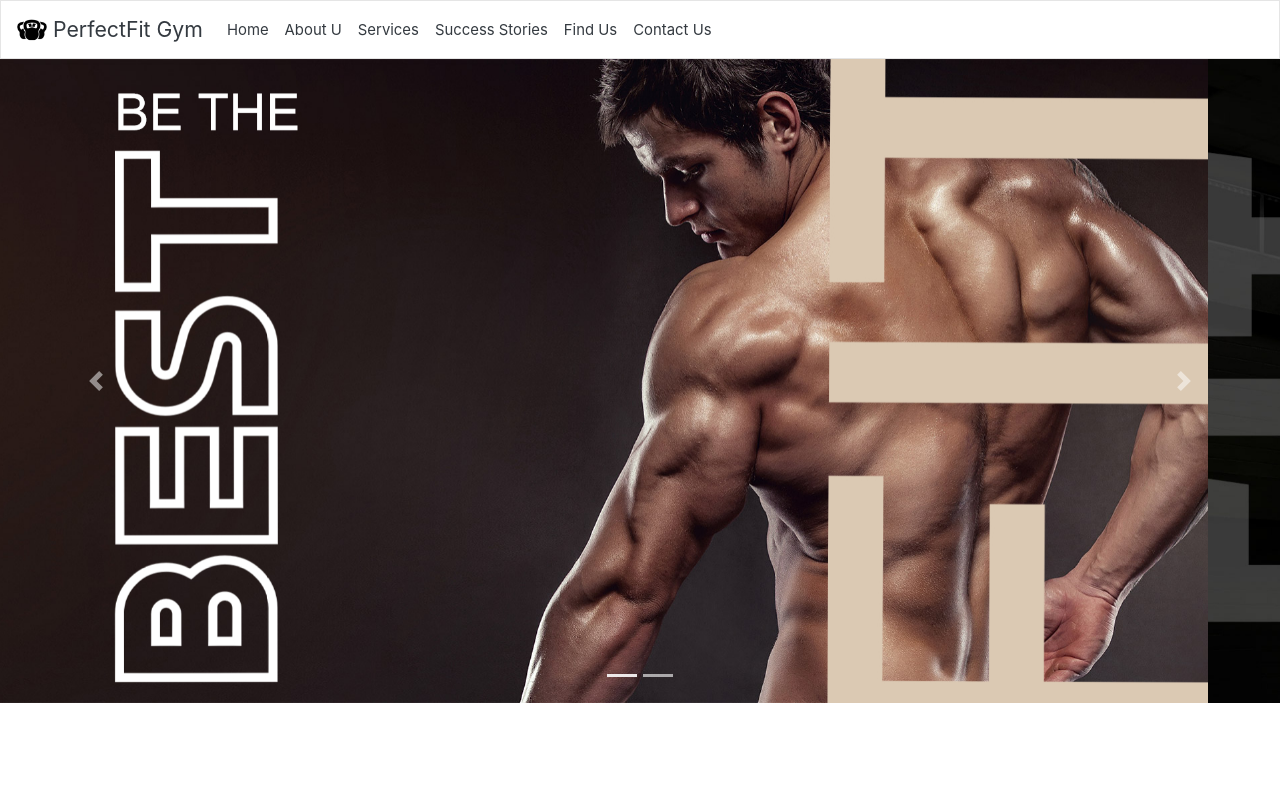
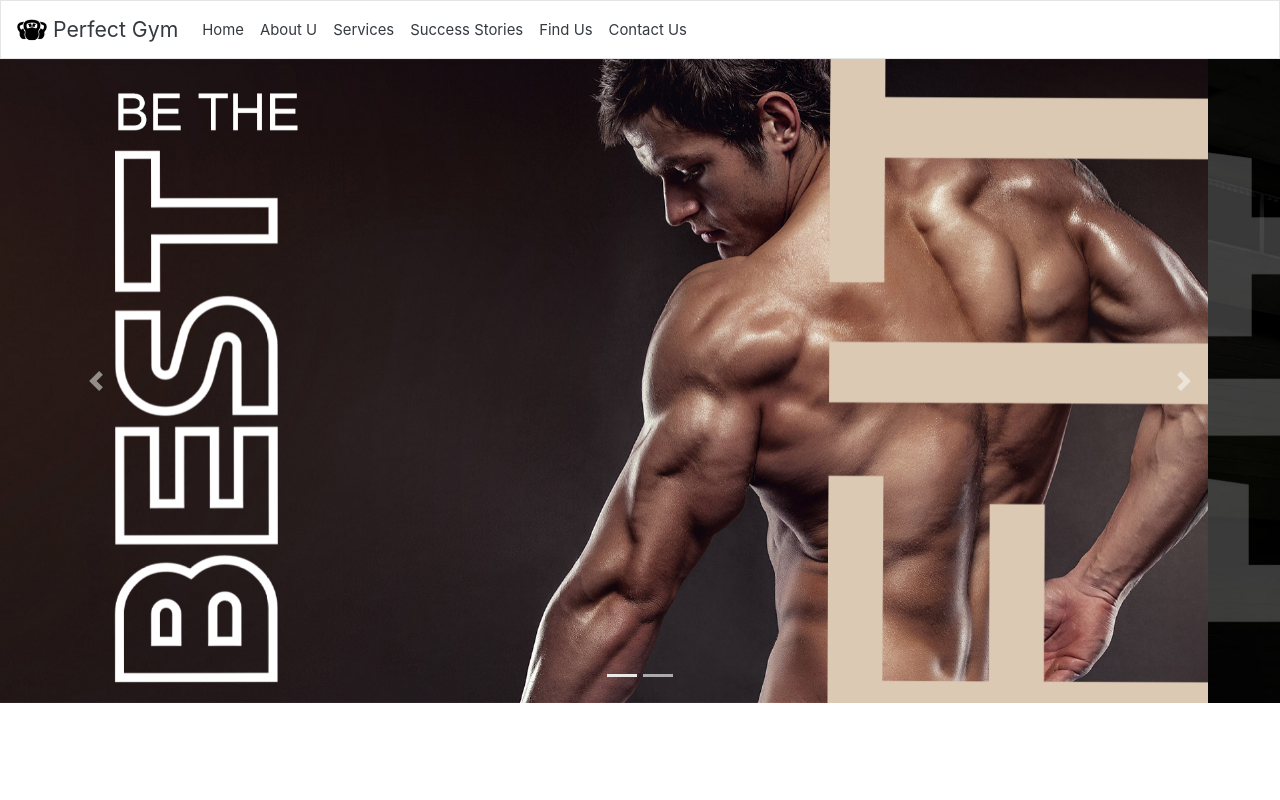
Before and after one commit to tikhsuP/perfectfit, a plain HTML site: page index.html in a window 1280 px wide. Shown: the top 800 px of the page. Drawn offline with nearby package versions, Linux system fonts and the light colour scheme.

Commit message:
Update index.html

```diff
--- a/index.html
+++ b/index.html
@@ -17,7 +17,7 @@
   <nav class="navbar navbar-expand-lg navbar-light bg-light nbig">
     <a class="navbar-brand" href="#">
       <img src="img/logo.png" width="30" height="30" class="d-inline-block align-top" alt="">
-      PerfectFit Gym
+      Perfect Gym
     </a>
     <button class="navbar-toggler" type="button" data-toggle="collapse" data-target="#navbarSupportedContent" aria-controls="navbarSupportedContent" aria-expanded="false" aria-label="Toggle navigation">
       <span class="navbar-toggler-icon"></span>
```
